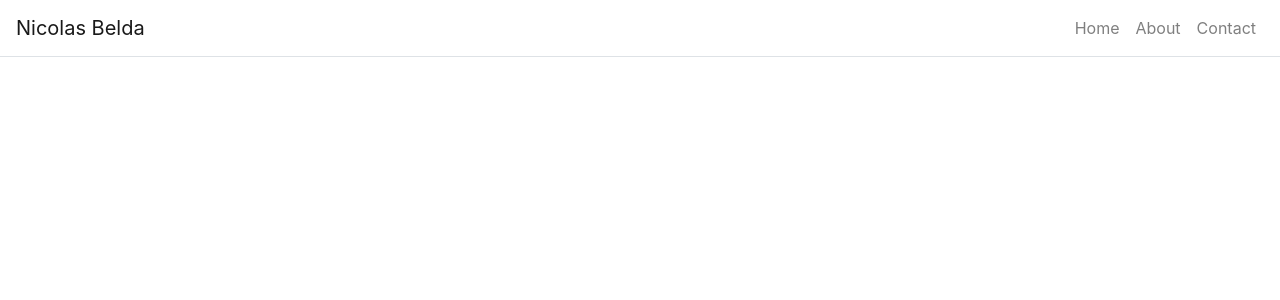
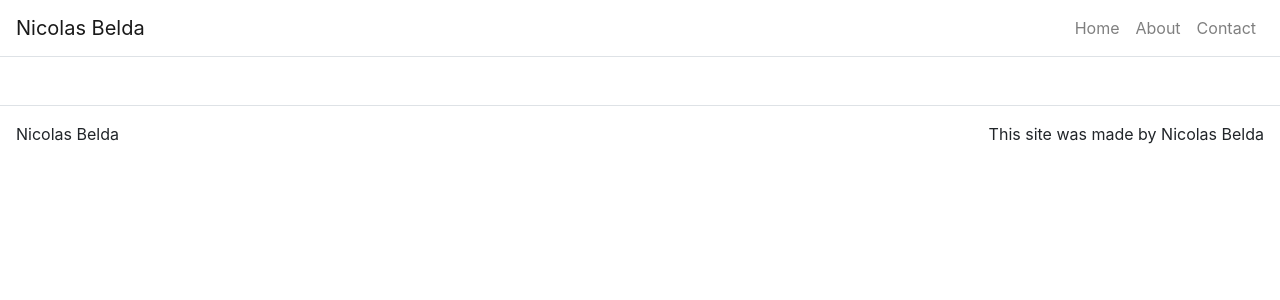
Before and after one commit to nblda/portfolio, a React (Create React App) app: page / in a window 1280 px wide. Shown: the top 300 px of the page. Built offline with nearby package versions, Linux system fonts and the light colour scheme.

Commit message:
adding a footer

```diff
--- a/src/App.js
+++ b/src/App.js
@@ -1,9 +1,11 @@
 import React from 'react';
-import {BrowserRouter as Router, Route, Link} from 'react-router-dom';
+import {BrowserRouter as Router, Link} from 'react-router-dom';
 import Container from 'react-bootstrap/Container';
 import Navbar from 'react-bootstrap/Navbar';
 import Nav from 'react-bootstrap/Nav';
 import './App.css';
+
+import Footer from './components/Footer';
 
 
 
@@ -50,6 +52,9 @@ class App extends React.Component {
                 </Nav>
               </Navbar.Collapse>
             </Navbar>
+
+            <Footer />
+
           </Container>
         </Router>
       );
--- /dev/null
+++ b/src/components/Footer.js
@@ -0,0 +1,25 @@
+import React from 'react';
+import Container from 'react-bootstrap/Container';
+import Row from 'react-bootstrap/Row';
+import Col from 'react-bootstrap/Col';
+
+function Footer() {
+
+    return(
+        <footer className="mt-5">
+            <Container fluid={true}>
+                <Row className="border-top justify-content-between p-3">
+                    <Col className="p-0" md={3} sm={12}>
+                        Nicolas Belda
+                    </Col>
+                    <Col className="p-0 d-flex justify-content-end" md={3}>
+                        This site was made by Nicolas Belda
+                    </Col>
+
+                </Row>
+            </Container>
+        </footer>
+    )
+}
+
+export default Footer;
```
